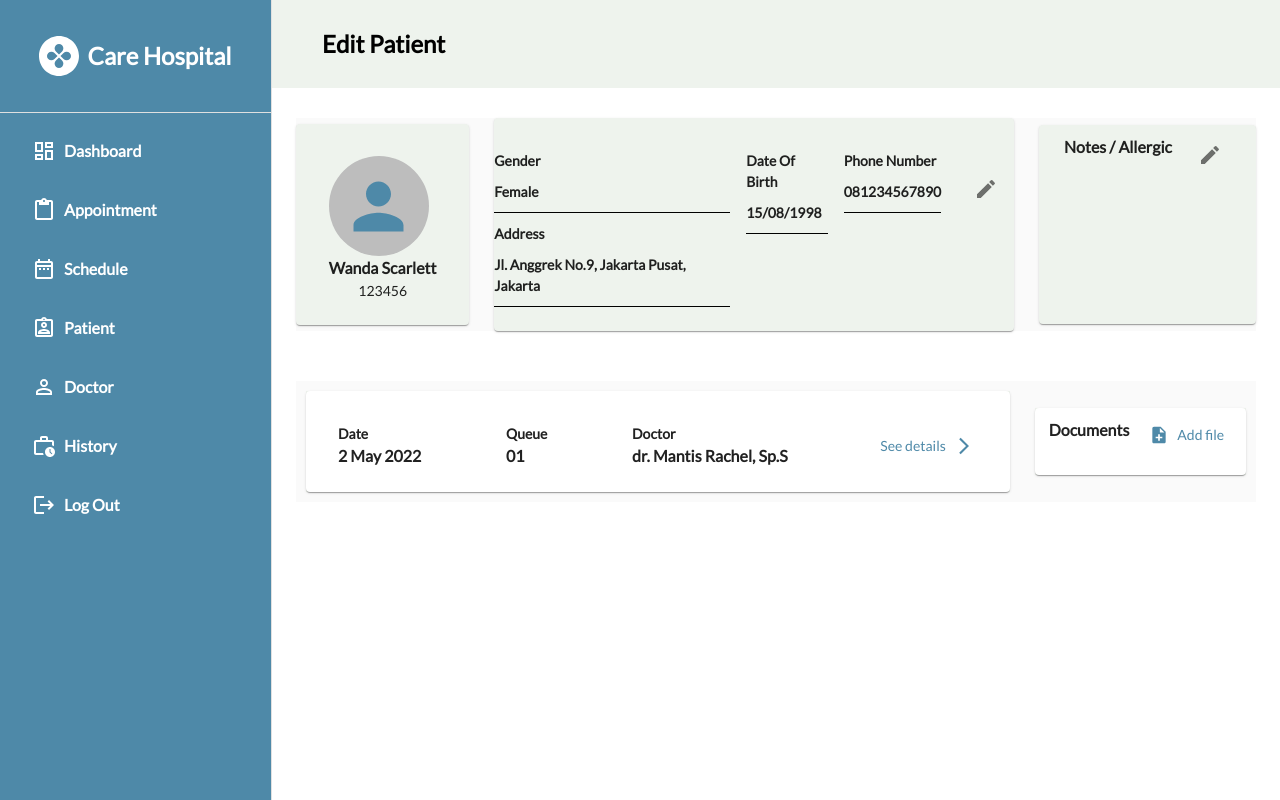
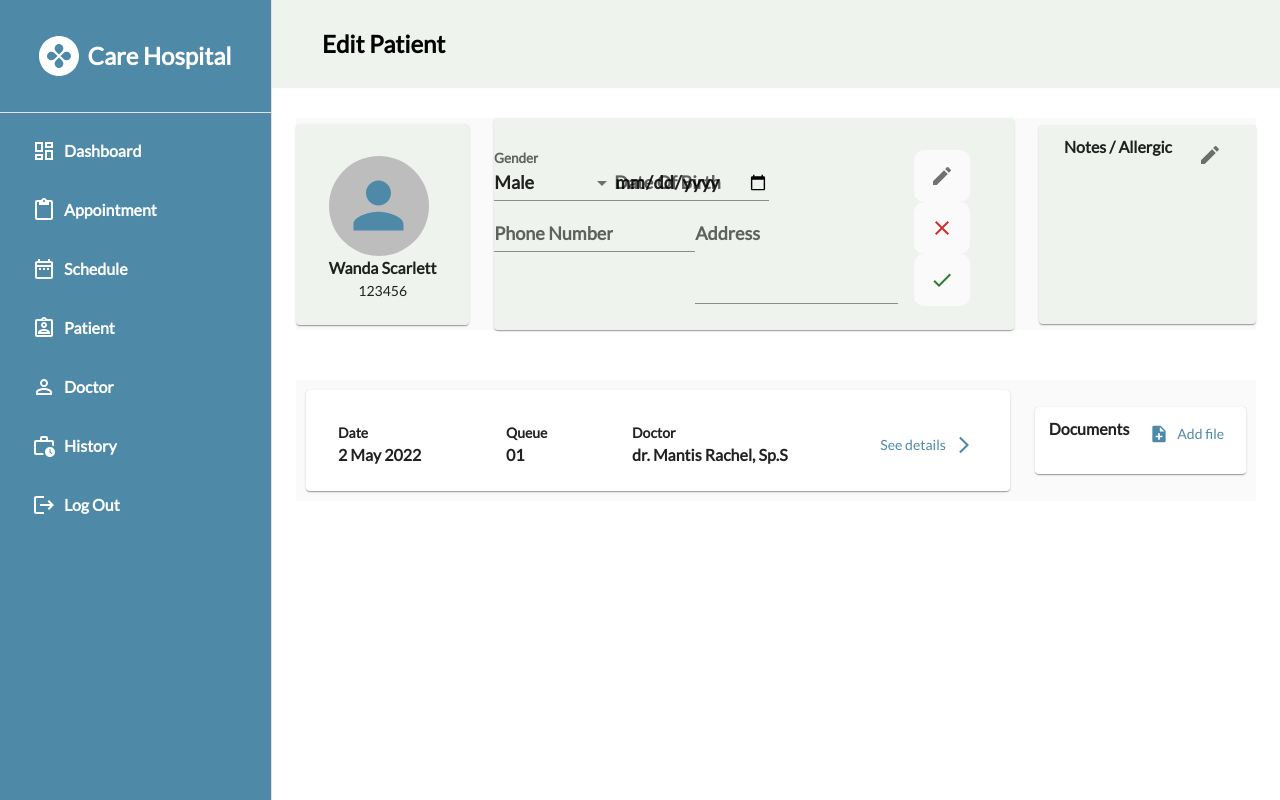
Before and after one commit to Kelompok-7-alterra-batch-2/Admin-Web-Based, a React (Vite) app: page /patient/edit/1 in a window 1280 px wide. Built offline with nearby package versions, Linux system fonts and the light colour scheme; no server answers.

Commit message:
fix : edit patient

```diff
--- a/src/pages/EditPatient/components/AppointmentBox.jsx
+++ b/src/pages/EditPatient/components/AppointmentBox.jsx
@@ -0,0 +1,5 @@
+const AppointmentBox = () => {
+  return <div></div>
+}
+
+export default AppointmentBox
--- a/src/pages/EditPatient/components/DataDetailBox.jsx
+++ b/src/pages/EditPatient/components/DataDetailBox.jsx
@@ -1,13 +1,30 @@
 import Card from '@mui/material/Card'
 import CardContent from '@mui/material/CardContent'
 import Box from '@mui/material/Box'
-import Typography from '@mui/material/Typography'
 import IconButton from '@mui/material/IconButton'
-import Divider from '@mui/material/Divider'
+import TextField from '@mui/material/TextField'
 
 import EditIcon from '@mui/icons-material/Edit'
+import CloseIcon from '@mui/icons-material/Close'
+import CheckIcon from '@mui/icons-material/Check'
 
-const DataDetailBox = () => {
+import { FormControl, InputLabel, MenuItem, Select } from '@mui/material'
+
+const DataDetailBox = (props) => {
+  const { data, onChange, isError } = props
+
+  const numberRegex = /^[0-9\b]+$/
+
+  const handleChange = (e) => {
+    if (e.target.value === '') {
+      return onChange(e)
+    }
+    if (e.target.name === 'phoneNumber' && !numberRegex.test(e.target.value)) {
+      return
+    }
+    onChange(e)
+  }
+
   return (
     <Card
       sx={{
@@ -19,138 +36,86 @@ const DataDetailBox = () => {
       <CardContent
         sx={{
           display: 'flex',
-          alignItems: 'left',
+          alignItems: 'start',
           columnGap: '16px',
           justifyContent: 'center',
           padding: '32px 0',
         }}
       >
-        <Box
-          sx={{
-            flexDirection: 'column',
-            alignItems: 'center',
-          }}
-        >
-          <Typography
+        <Box>
+          <FormControl
             sx={{
-              fontSize: '14px',
-              fontWeight: '600',
+              minWidth: 120,
+            }}
+            variant='standard'
+            error={isError.gender_id}
+          >
+            <InputLabel>Gender</InputLabel>
+            <Select
+              name='gender_id'
+              value={data.gender_id}
+              onChange={handleChange}
+            >
+              <MenuItem value={1}>Male</MenuItem>
+              <MenuItem value={2}>Female</MenuItem>
+            </Select>
+          </FormControl>
+          <TextField
+            name='dob'
+            variant='standard'
+            label='Date Of Birth'
+            type='date'
+            value={data.dob}
+            onChange={handleChange}
+          />
+          <TextField
+            name='phoneNumber'
+            variant='standard'
+            label='Phone Number'
+            onChange={handleChange}
+            value={data.phoneNumber}
+          />
+          <TextField
+            name='address'
+            variant='standard'
+            label='Address'
+            multiline
+            rows={3}
+            onChange={handleChange}
+            value={data.address}
+          />
+        </Box>
+        <Box>
+          <IconButton
+            sx={{
+              borderRadius: '10px',
+              backgroundColor: 'neutral100',
+              padding: '14px 16px',
             }}
           >
-            Gender
-          </Typography>
-          <Typography
+            <EditIcon />
+          </IconButton>
+          <IconButton
             sx={{
-              fontSize: '14px',
-              fontWeight: '600',
-              marginTop: '10px',
+              borderRadius: '10px',
+              backgroundColor: 'neutral100',
+              padding: '14px 16px',
+              color: 'error.main',
             }}
           >
-            Female
-          </Typography>
-          <Divider
+            <CloseIcon />
+          </IconButton>
+          <IconButton
             sx={{
-              borderColor: 'black',
-              width: '100%',
-              marginTop: '10px',
-            }}
-          />
-          <Typography
-            sx={{
-              fontSize: '14px',
-              fontWeight: '600',
-              marginTop: '10px',
+              borderRadius: '10px',
+              backgroundColor: 'neutral100',
+              padding: '14px 16px',
+              color: 'success.main',
             }}
           >
-            Address
-          </Typography>
-          <Typography
-            sx={{
-              fontSize: '14px',
-              fontWeight: '600',
-              marginTop: '10px',
-            }}
-          >
-            Jl. Anggrek No.9, Jakarta Pusat, Jakarta
-          </Typography>
-          <Divider
-            sx={{
-              borderColor: 'black',
-              width: '100%',
-              marginTop: '10px',
-            }}
-          />
+            <CheckIcon />
+          </IconButton>
         </Box>
-        <Box
-          sx={{
-            flexDirection: 'column',
-            alignItems: 'center',
-          }}
-        >
-          <Typography
-            sx={{
-              fontSize: '14px',
-              fontWeight: '600',
-            }}
-          >
-            Date Of Birth
-          </Typography>
-          <Typography
-            sx={{
-              fontSize: '14px',
-              fontWeight: '600',
-              marginTop: '10px',
-            }}
-          >
-            15/08/1998
-          </Typography>
-          <Divider
-            sx={{
-              borderColor: 'black',
-              width: '100%',
-              marginTop: '10px',
-            }}
-          />
-        </Box>
-        <Box
-          sx={{
-            flexDirection: 'column',
-            alignItems: 'center',
-          }}
-        >
-          <Typography
-            sx={{
-              fontSize: '14px',
-              fontWeight: '600',
-            }}
-          >
-            Phone Number
-          </Typography>
-          <Typography
-            sx={{
-              fontSize: '14px',
-              fontWeight: '600',
-              marginTop: '10px',
-            }}
-          >
-            081234567890
-          </Typography>
-          <Divider
-            sx={{
-              borderColor: 'black',
-              width: '100%',
-              marginTop: '10px',
-            }}
-          />
-        </Box>
-        <IconButton
-          sx={{
-            width: '11%',
-            marginBottom: '80px',
-          }}
-        >
-          <EditIcon />
-        </IconButton>
       </CardContent>
     </Card>
   )
--- /dev/null
+++ b/src/pages/EditPatient/components/PersonalDataBox.jsx
@@ -0,0 +1,52 @@
+import { useState } from 'react'
+
+import { fetchData } from '@/api/get'
+
+import AvatarBox from './AvatarBox'
+import DataDetailBox from './DataDetailBox'
+import NotesBox from './NotesBox'
+import { useQuery } from 'react-query'
+import { useParams } from 'react-router-dom'
+
+const PersonalDataBox = () => {
+  const [isError, setIsError] = useState({})
+
+  const { id } = useParams()
+
+  const dataPatient = useQuery([id, id], () => fetchData(`patients/${id}`))
+
+  const [data, setData] = useState({
+    name: '',
+    dob: '',
+    phoneNumber: '',
+    address: '',
+    gender_id: 1,
+  })
+
+  const handleChange = (e) => {
+    if (e.target.value === '') {
+      setIsError((prev) => {
+        return { ...prev, [e.target.name]: true }
+      })
+    }
+    if (e.target.value === '') {
+      setIsError((prev) => {
+        return { ...prev, [e.target.name]: false }
+      })
+    }
+
+    setData((prev) => {
+      return { ...prev, [e.target.name]: e.target.value }
+    })
+  }
+
+  return (
+    <>
+      <AvatarBox />
+      <DataDetailBox onChange={handleChange} isError={isError} data={data} />
+      <NotesBox />
+    </>
+  )
+}
+
+export default PersonalDataBox
--- a/src/pages/EditPatient/index.jsx
+++ b/src/pages/EditPatient/index.jsx
@@ -1,29 +1,13 @@
 import { useState } from 'react'
 
-import {
-  Box,
-  Avatar,
-  Card,
-  CardActionArea,
-  CardContent,
-  Typography,
-  Button,
-} from '@mui/material'
+import { Box, Card, CardContent, Typography, Button } from '@mui/material'
 
 import ArrowRight from '@mui/icons-material/ArrowForwardIos'
 import NoteAdd from '@mui/icons-material/NoteAdd'
 
-import AvatarBox from './components/AvatarBox'
-import DataDetailBox from './components/DataDetailBox'
-import NotesBox from './components/NotesBox'
+import PersonalDataBox from './components/PersonalDataBox'
 
 export default function EditPatient() {
-  const [value, setValue] = useState('one')
-
-  const handleChange = (event, newValue) => {
-    setValue(newValue)
-  }
-
   return (
     <>
       <Box
@@ -34,9 +18,7 @@ export default function EditPatient() {
           bgcolor: 'neutral100',
         }}
       >
-        <AvatarBox />
-        <DataDetailBox />
-        <NotesBox />
+        <PersonalDataBox />
       </Box>
 
       <Box
```
